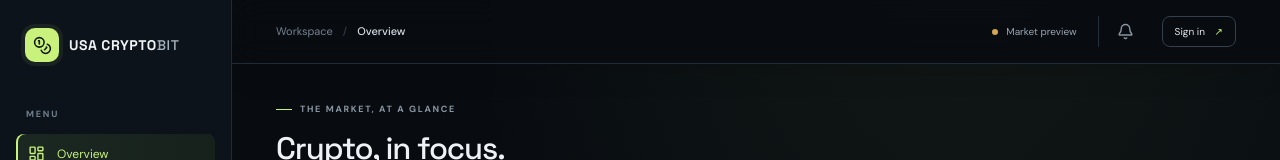
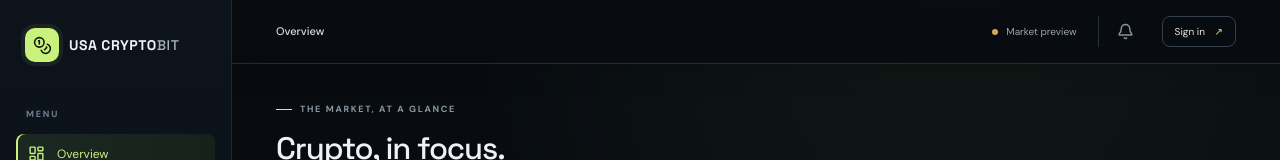
Before and after one commit to usacryptobit/usacryptobit.github.io, a React (Vite) app: page / in a window 1280 px wide. Shown: the top 160 px of the page. Built offline with nearby package versions, Linux system fonts and the light colour scheme; no server answers.

Commit message:
Update App.jsx

```diff
--- a/src/App.jsx
+++ b/src/App.jsx
@@ -40,7 +40,7 @@ function App(){
   return <div className="app-shell">
     <aside className={`sidebar ${mobileMenu?'sidebar-open':''}`}><a className="brand" href="#" onClick={()=>setActive('Overview')}><span className="brand-icon"><Coins size={19}/></span><span>USA CRYPTO<span className="brand-light">BIT</span></span></a><div className="side-label">MENU</div><nav>{navItems.map(({name,icon:Icon})=><button key={name} className={`nav-link ${active===name?'nav-active':''}`} onClick={()=>{setActive(name);setMobileMenu(false)}}><Icon size={17}/>{name}{name==='Watchlist'&&saved.length>0&&<span className="nav-count">{saved.length}</span>}</button>)}</nav><div className="side-label markets-label">YOUR ACCOUNT</div><button className="nav-link" onClick={()=>user?signOut():setModal(true)}>{user?<LogOut size={17}/>:<LockKeyhole size={17}/>}{user?'Sign out':'Sign in'}</button><div className="sidebar-bottom"><div className="secure-note"><ShieldCheck size={17}/><div><b>Your keys, your crypto</b><span>We never hold your funds.</span></div></div><div className="side-foot"><span>USA CryptoBit · 2026</span><a href="https://github.com" aria-label="GitHub"><Github size={15}/></a></div></div></aside>
     {mobileMenu&&<button className="scrim" onClick={()=>setMobileMenu(false)} aria-label="Close menu"/>}
-    <main className="main"><header className="topbar"><button className="mobile-toggle icon-button" onClick={()=>setMobileMenu(!mobileMenu)} aria-label="Menu"><Menu size={20}/></button><div className="breadcrumb"><span>Workspace</span><span className="slash">/</span><b>{active}</b></div><div className="top-actions"><span className="market-status"><i className={marketState==='live'?'live-dot':''}/>{marketState==='live'?'Market live':marketState==='loading'?'Loading market':'Market preview'}</span><button className="icon-button notification" title="Notifications"><Bell size={17}/></button>{user?<button className="user-pill" onClick={signOut}><span className="avatar">{user.email?.[0]?.toUpperCase()}</span><span className="user-email">{user.email}</span><ChevronDown size={14}/></button>:<button className="login-btn" onClick={()=>setModal(true)}>Sign in <span>↗</span></button>}</div></header>
+    <main className="main"><header className="topbar"><button className="mobile-toggle icon-button" onClick={()=>setMobileMenu(!mobileMenu)} aria-label="Menu"><Menu size={20}/></button><div className="breadcrumb"><b>{active}</b></div><div className="top-actions"><span className="market-status"><i className={marketState==='live'?'live-dot':''}/>{marketState==='live'?'Market live':marketState==='loading'?'Loading market':'Market preview'}</span><button className="icon-button notification" title="Notifications"><Bell size={17}/></button>{user?<button className="user-pill" onClick={signOut}><span className="avatar">{user.email?.[0]?.toUpperCase()}</span><span className="user-email">{user.email}</span><ChevronDown size={14}/></button>:<button className="login-btn" onClick={()=>setModal(true)}>Sign in <span>↗</span></button>}</div></header>
     <div className="content">{active==='Admin'&&isAdmin?<AdminPanel currentUser={user} notify={notify}/>:active==='Wallet'&&user?<WalletPanel coins={coins} currentUser={user} notify={notify} accountControl={accountControl}/>:<><div className="welcome-row"><div><div className="eyebrow"><span className="eyebrow-line"/>THE MARKET, AT A GLANCE</div><h1>{active==='Watchlist'?'Your watchlist':active==='Markets'?'Explore the market':'Crypto, in focus.'}</h1><p className="subhead">{active==='Watchlist'?'Keep the coins you care about close.':active==='Markets'?'Explore prices and daily moves across the market.':'Clear signals for a fast-moving market.'}</p></div><div className="date-chip"><Globe2 size={15}/> USD <ChevronDown size={13}/></div></div>
     {accountControl&&accountControl.status!=='active'&&<div className={`account-status-banner account-${accountControl.status}`}><ShieldCheck size={17}/><span><b>Account {accountControl.status}.</b> {accountControl.status==='restricted'?'Your watchlist is read-only.':'Your account access has been suspended.'}{accountControl.reason&&<> Reason: {accountControl.reason}</>}</span></div>}
     <section className="hero-card"><div className="hero-copy"><div className="hero-kicker"><span/> YOUR MARKET DASHBOARD</div><h2>Stay ahead of<br/>the <em>next move.</em></h2><p>Follow live market prices, discover daily movers, and build your personal watchlist.</p><button className="hero-cta" onClick={()=>document.getElementById('market-section')?.scrollIntoView({behavior:'smooth'})}>Explore markets <span>→</span></button></div><div className="hero-visual"><div className="hero-orbit orbit-one"/><div className="hero-orbit orbit-two"/><div className="hero-orbit orbit-three"/><div className="hero-core"><span>₿</span></div><div className="float-coin float-eth">◆</div><div className="float-coin float-sol">◎</div><div className="float-coin float-xrp">✕</div><div className="chart-label"><TrendingUp size={14}/> MARKET MOMENTUM <b>↗</b></div></div><div className="hero-index"><span>01</span><i/> MARKET OVERVIEW</div></section>
```
